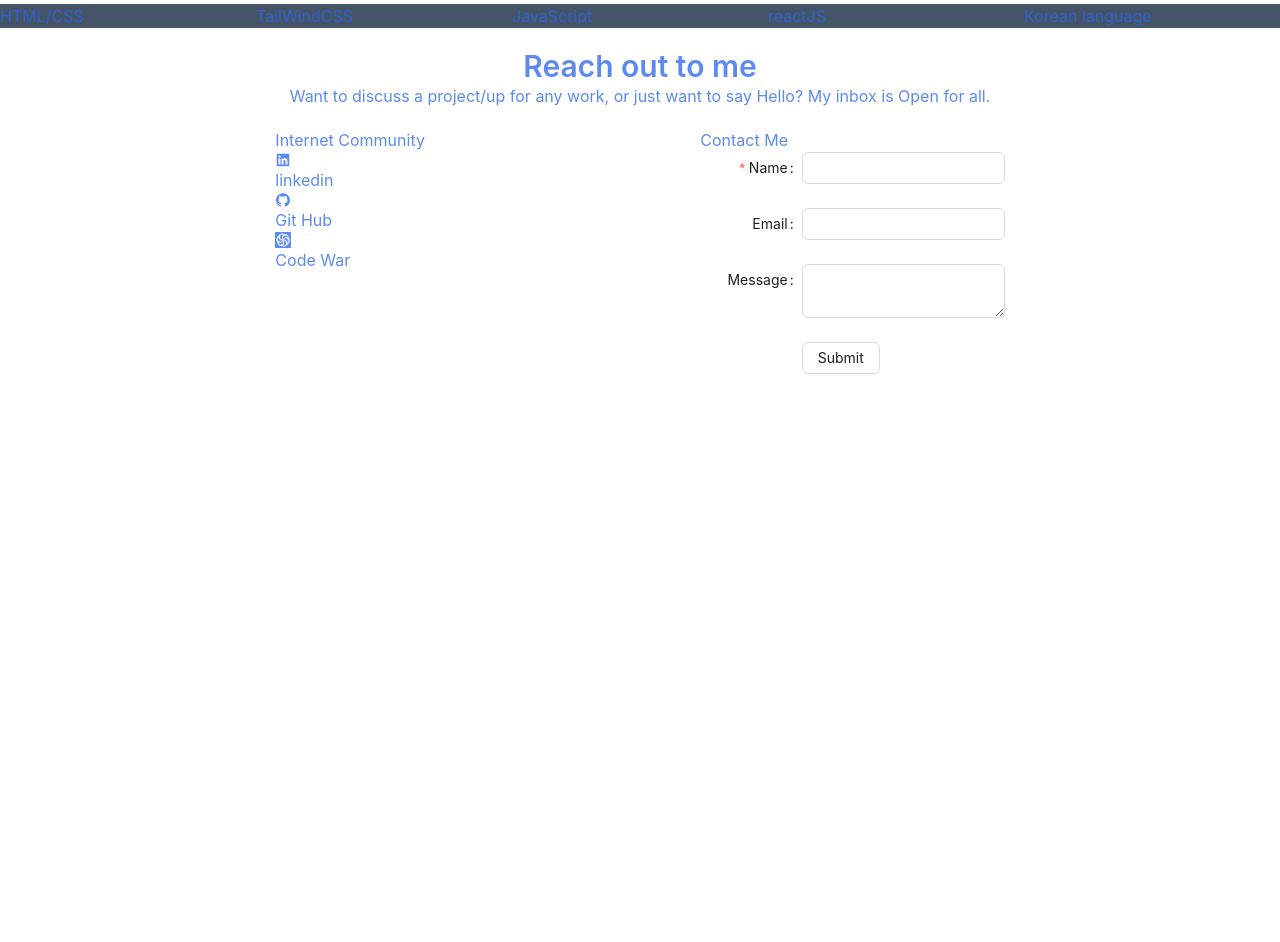
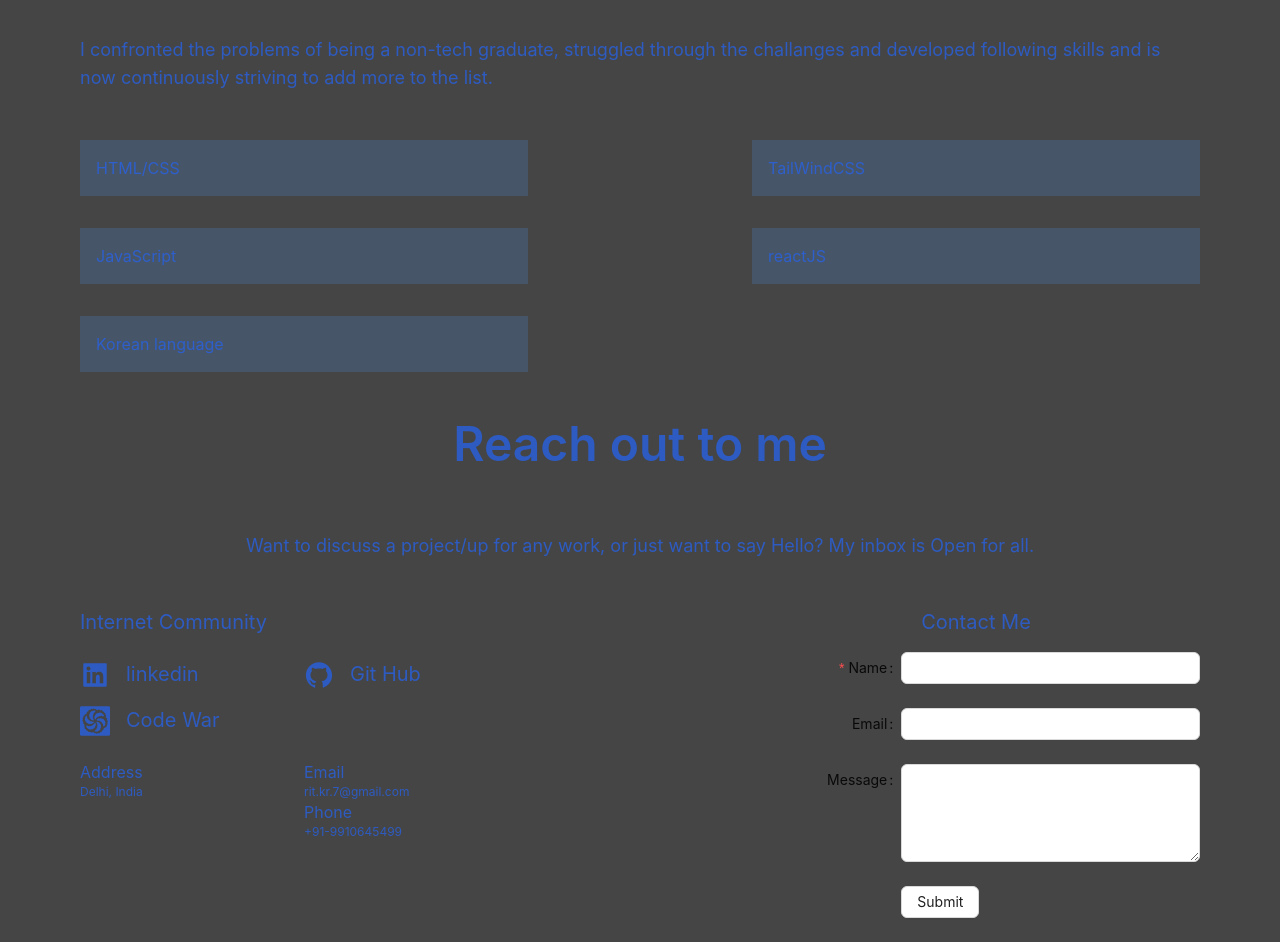
Before and after one commit to rit-kr/rit_portfolio, a React (Create React App) app: page / in a window 1280 px wide. Shown: the part 700-1642 px from the top of the page. Before the commit the page ends 1098 px from the top, so only its background shows below. Built offline with nearby package versions, Linux system fonts and the light colour scheme; the HTML template or start-up script is replaced by a standard one.

Commit message:
rit portfolio contact

```diff
--- a/src/Components/About.js
+++ b/src/Components/About.js
@@ -3,7 +3,7 @@ import DownloadButton from "./DownloadButton";
 function About() {
   return (
     <>
-    <div className="flex justify-evenly items-center">
+    <div className=" container flex justify-between items-center">
 
     <div className="basis-2/5">
         <h2 className=" text-2xl py-5">Hello, I'm Ritesh Kumar</h2>
--- a/src/Components/Contact.js
+++ b/src/Components/Contact.js
@@ -1,8 +1,7 @@
-import { AiFillGithub,AiFillLinkedin } from "react-icons/ai";
-import {SiCodewars } from "react-icons/si";
-import { NavLink } from "react-router-dom";
+import { AiFillGithub, AiFillLinkedin } from "react-icons/ai";
+import { SiCodewars } from "react-icons/si";
 
-import { Button, Form, Input} from 'antd';
+import { Button, Form, Input } from 'antd';
 
 const layout = {
   labelCol: {
@@ -28,47 +27,69 @@ const onFinish = (values) => {
 
 // const { TextArea } = Input;
 
-export default function Contact(){
-    return(
+export default function Contact() {
+  return (
     <>
-            <div className="flex flex-col items-center py-5">
-                <h3 className="font-semibold text-3xl p1/y">Reach out to me</h3>
-                <p>Want to discuss a project/up for any work, or just want to say Hello? My inbox is Open for all.</p>
+      <div className="container pb-8">
+        <div className="flex flex-col items-center">
+          <h3 className="font-semibold text-5xl p1/y my-8">Reach out to me</h3>
+          <p className="basis-2/5 text-lg my-8">Want to discuss a project/up for any work, or just want to say Hello? My inbox is Open for all.</p>
         </div>
-            <div className="flex justify-evenly">
-            <div>
-                <h4>Internet Community</h4>
-                <ul className="justify-items-start">
-                <NavLink to="https://www.linkedin.com/in/ritesh-kumar-626277202/">
-                    <li><AiFillLinkedin /> linkedin</li>
-                </NavLink>
-                    <li><AiFillGithub /> <a href={"https://github.com/rit-kr"}>Git Hub</a></li>
-                    <li><SiCodewars /> <a href={"https://www.codewars.com/users/rit_229"}>Code War</a></li>
+        <div className="flex justify-between">
+          <div className="basis-2/5">
+            <h4 className="text-xl my-4 ">Internet Community</h4>
+            <ul className="flex flex-wrap justify-between align-center ">
+              <li className=" flex basis-1/2  text-3xl py-2 -center"><AiFillLinkedin /> <a className="text-xl px-4" href={"https://www.linkedin.com/in/ritesh-kumar-626277202/"}>linkedin</a></li>
+              <li className=" flex basis-1/2  text-3xl py-2 -center"><AiFillGithub /> <a className="text-xl px-4" href={"https://github.com/rit-kr"}>Git Hub</a></li>
+              <li className=" flex basis-1/2  text-3xl py-2 -center"><SiCodewars /> <a className="text-xl px-4" href={"https://www.codewars.com/users/rit_229"}>Code War</a></li>
+            </ul>
+            <div className="flex flex-wrap justify-between align-center text-base py-4">
+              <div className="basis-1/2">
+                <ul>Address
+                <li className="text-xs">Delhi, India</li>
                 </ul>
               </div>
-            <div className="">
-                <h4>Contact Me</h4>
-                <Form {...layout} name="nest-messages" onFinish={onFinish} style={{ maxWidth: 600,}}
+              <div className="basis-1/2">
+                <ul>Email
+                  <li className="text-xs">
+                      rit.kr.7@gmail.com
+                  </li>
+                </ul>
+                <ul>Phone
+                  <li className="text-xs">
+                      +91-9910645499
+                  </li>
+                </ul>
+              </div>
+            </div>
+          </div>
+          <div className="flex flex-col basis-2/5">
+            <h4 className="text-xl my-4 self-center">Contact Me</h4>
+            <div>
+
+              <Form {...layout} name="nest-messages" onFinish={onFinish} style={{ maxWidth: 600, }}
                 validateMessages={validateMessages}
               >
-                    <Form.Item name={['user', 'name']} label="Name" rules={[{required: true,},]}>
+                <Form.Item name={['user', 'name']} label="Name" rules={[{ required: true, },]}>
                   <Input />
                 </Form.Item>
-                    <Form.Item name={['user', 'email']} label="Email" rules={[{type: 'email',},]}>
+                <Form.Item name={['user', 'email']} label="Email" rules={[{ type: 'email', },]}>
                   <Input />
                 </Form.Item>
                 <Form.Item name={['user', 'message']} label="Message">
-                      <Input.TextArea ows={4}/>
+                  <Input.TextArea rows={4} />
                 </Form.Item>
                 {/* <Form.Item label="TextArea">
                          <TextArea rows={4} />
                         </Form.Item> */}
-                    <Form.Item wrapperCol={{...layout.wrapperCol,offset: 8,}}>
+                <Form.Item wrapperCol={{ ...layout.wrapperCol, offset: 8, }}>
                   <Button htmlType="submit">Submit</Button>
                 </Form.Item>
               </Form>
             </div>
           </div>
+        </div>
+      </div>
     </>
   )
 };
--- a/src/Components/Header.js
+++ b/src/Components/Header.js
@@ -2,7 +2,8 @@ import { NavLink } from "react-router-dom";
 function Header() {
     return (
         <>
-        <div className="bg-black flex justify-between py-2 sticky top-0">
+            <div className="bg-black">
+                <div className="container flex justify-between py-2 sticky top-0">
 
                     <div className="flex">
                         <NavLink className="flex p-5 " to="/">
@@ -23,6 +24,8 @@ function Header() {
                         </NavLink>
                     </div>
                 </div>
+            </div>
+
         </>
     );
 }
--- a/src/Components/Home.jsx
+++ b/src/Components/Home.jsx
@@ -2,14 +2,16 @@ import Header from "./Header";
 import About from "./About";
 import Skills from "./Skills";
 import Contact from "./Contact";
+
+
 function Home() {
   return (
-    <div>
+    <>
       <Header />
       <About />
       <Skills />
-      <Contact/>
-    </div>
+      <Contact />
+    </>
   );
 }
 
--- a/src/Components/Skills.js
+++ b/src/Components/Skills.js
@@ -1,18 +1,20 @@
 function Skills() {
-    return(
+    return (
         <>
-            <div className="flex flex-col items-center">
-            <h3 className="font-semibold text-5xl p1/y">Skills</h3>
-            <p className="basis-2/5">I confronted the problems of being a non-tech graduate, struggled through the challanges and developed following skills and is now continuously striving to add more to the list.</p>
-            </div>
-            <div>
-            <ul className="flex justify-between">
-                <li className="basis-2/5 bg-slate-600">HTML/CSS</li>
-                <li className="basis-2/5 bg-slate-600">TailWindCSS</li>
-                <li className="basis-2/5 bg-slate-600">JavaScript</li>
-                <li className="basis-2/5 bg-slate-600">reactJS</li>
-                <li className="basis-2/5 bg-slate-600">Korean language</li>
-            </ul>
+            <div className="container">
+                <div className="flex flex-col items-center">
+                    <h3 className="font-semibold text-5xl p1/y my-8">Skills</h3>
+                    <p className="basis-2/5 text-lg my-8">I confronted the problems of being a non-tech graduate, struggled through the challanges and developed following skills and is now continuously striving to add more to the list.</p>
+                </div>
+                <div>
+                    <ul className="flex flex-wrap justify-between align-center">
+                        <li className="basis-2/5 bg-slate-600 my-4 p-4">HTML/CSS</li>
+                        <li className="basis-2/5 bg-slate-600 my-4 p-4">TailWindCSS</li>
+                        <li className="basis-2/5 bg-slate-600 my-4 p-4">JavaScript</li>
+                        <li className="basis-2/5 bg-slate-600 my-4 p-4">reactJS</li>
+                        <li className="basis-2/5 bg-slate-600 my-4 p-4">Korean language</li>
+                    </ul>
+                </div>
             </div>
         </>
     )
--- a/src/index.css
+++ b/src/index.css
@@ -2,8 +2,22 @@
 @tailwind components;
 @tailwind utilities;
 
+*,
+*::before
+*::after {
+	box-sizing: border-box;
+}
+
+.container {
+    max-width: 1500px;
+    margin: 0 auto;
+    padding: 0 5rem;
+}
+
 body {
-  margin: 0;
+  background-color: rgba(8, 8, 8, 0.753);
+  line-height: 1.5;
+  font-size: 16px;
   font-family: -apple-system, BlinkMacSystemFont, 'Segoe UI', 'Roboto', 'Oxygen',
     'Ubuntu', 'Cantarell', 'Fira Sans', 'Droid Sans', 'Helvetica Neue',
     sans-serif;
```
Lines whose indentation alone changed are shown as unchanged.
